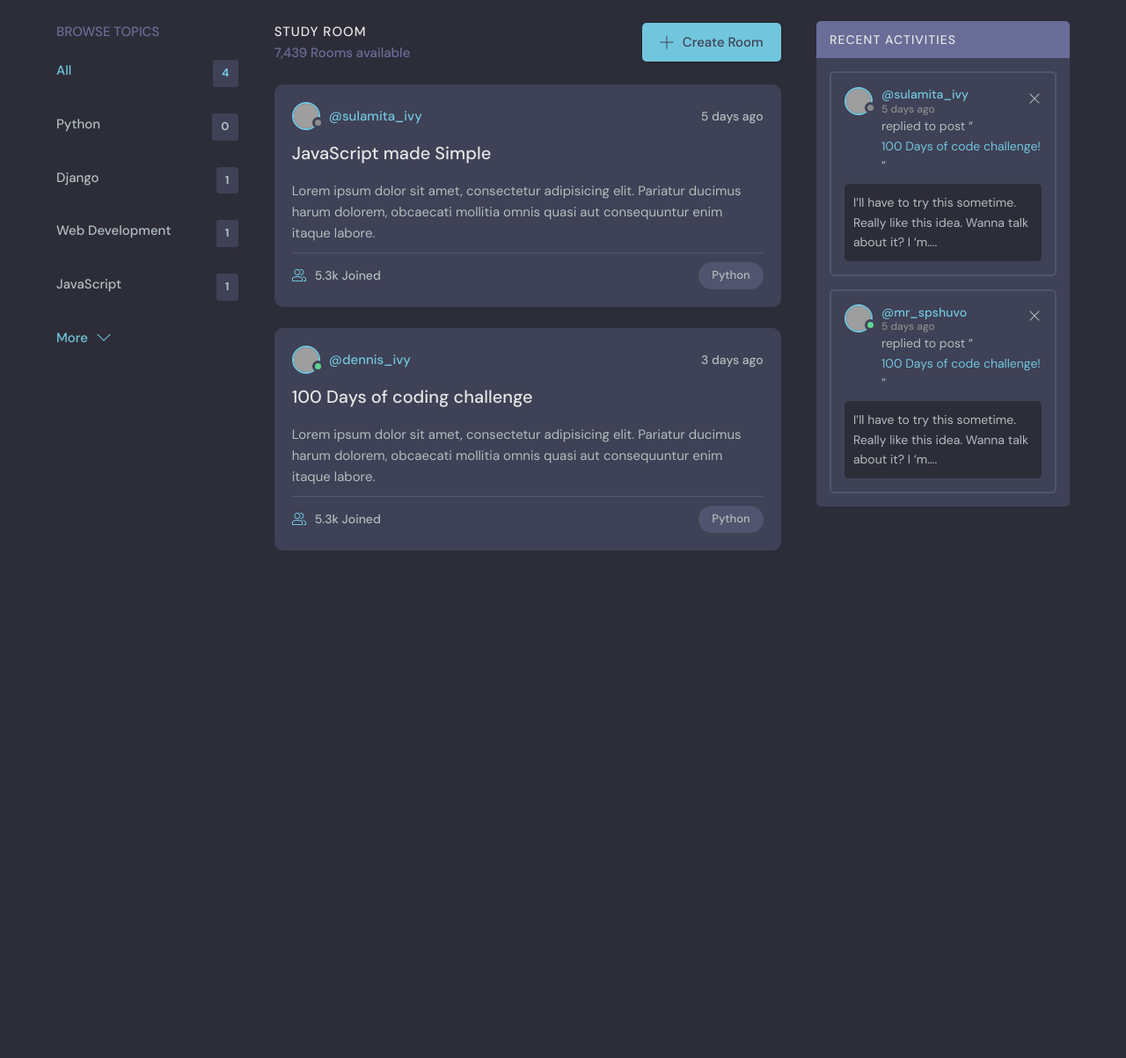
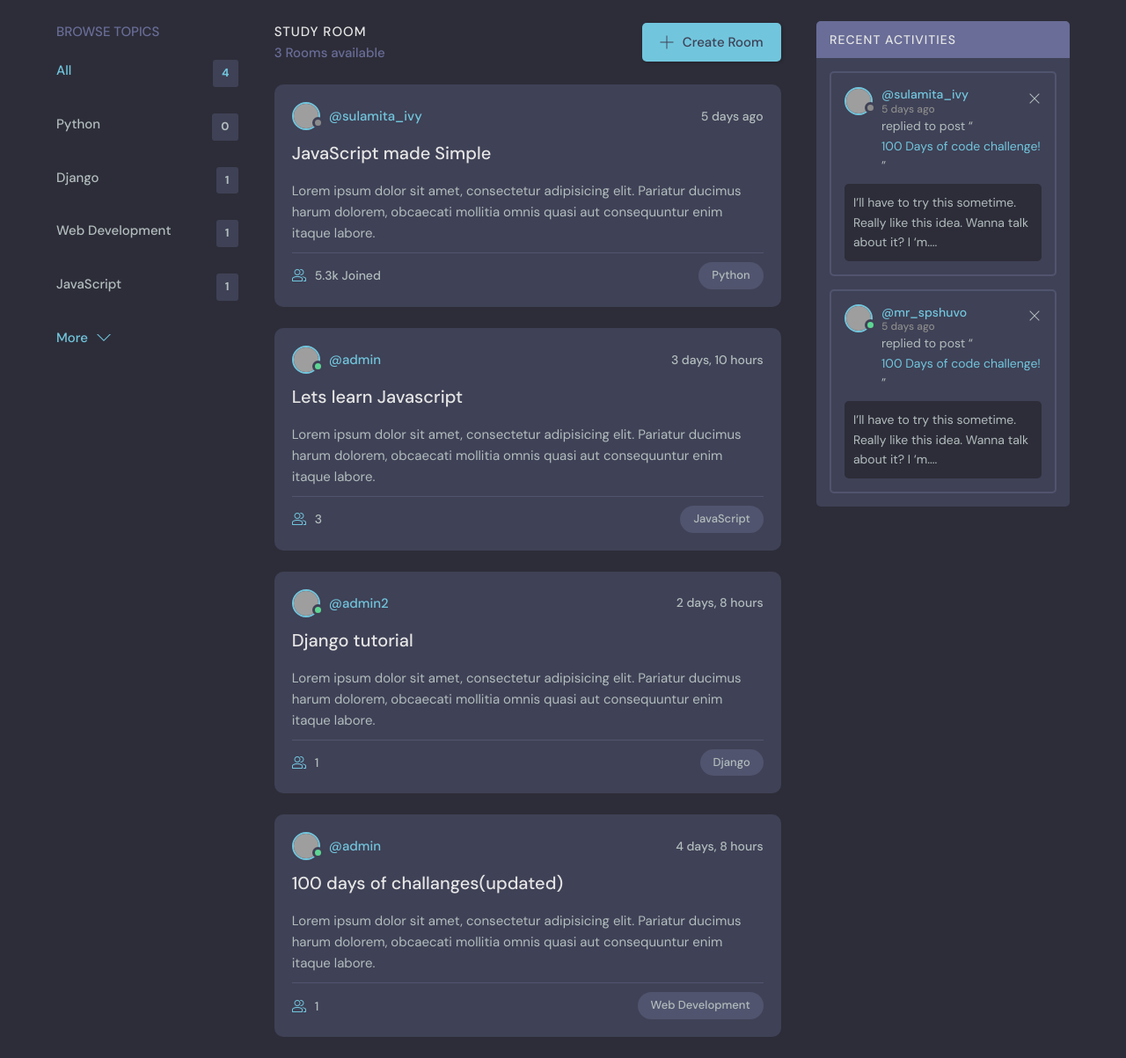
Before and after one commit to apl-mhd/discord-clone-django, a Django app: page / in a window 1280 px wide. Shown: the part 76-1279 px from the top of the page at 88% size. Before the commit the page ends 702 px from the top, so only its background shows below. Run offline with Django 3.2, Linux system fonts and the light colour scheme; data comes from the database, SQL or seed files in the repository; grey boxes are pictures that could not be loaded.

Commit message:
homepage design updated

```diff
--- a/base/templates/base/feed_component.html
+++ b/base/templates/base/feed_component.html
@@ -1,15 +1,44 @@
-<div>
-    {% for room in rooms %}
-      <div>
-          {% if request.user == room.host %}
-            <a href="{% url 'update-room' room.id %}">Edit</a>
-            <a href="{% url 'delete-room' room.id %}">Delete</a>
-          {% endif %}
+{% for room in rooms %}
+<div class="roomListRoom">
+  <div class="roomListRoom__header">
+    <a href="{% url 'user-profile' room.host.id }" class="roomListRoom__author">
+      <div class="avatar avatar--small active">
+        <img src="https://randomuser.me/api/portraits/men/11.jpg" />
+      </div>
+      <span>@{{ room.host.username }}</span>
+    </a>
+    <div class="roomListRoom__actions">
+      <span>{{ room.created|timesince }}</span>
+    </div>
+  </div>
+  <div class="roomListRoom__content">
+    <a href="{% url 'room' room.id %}">{{ room.name }}</a>
+    <p>
+      Lorem ipsum dolor sit amet, consectetur adipisicing elit. Pariatur ducimus harum dolorem, obcaecati
+      mollitia omnis quasi aut consequuntur enim itaque labore.
+    </p>
+  </div>
+  <div class="roomListRoom__meta">
+    <a class="roomListRoom__joined">
+      <svg version="1.1" xmlns="http://www.w3.org/2000/svg" width="32" height="32" viewBox="0 0 32 32">
+        <title>user-group</title>
+        <path
+          d="M30.539 20.766c-2.69-1.547-5.75-2.427-8.92-2.662 0.649 0.291 1.303 0.575 1.918 0.928 0.715 0.412 1.288 1.005 1.71 1.694 1.507 0.419 2.956 1.003 4.298 1.774 0.281 0.162 0.456 0.487 0.456 0.85v4.65h-4v2h5c0.553 0 1-0.447 1-1v-5.65c0-1.077-0.56-2.067-1.461-2.584z"
+        ></path>
+        <path
+          d="M22.539 20.766c-6.295-3.619-14.783-3.619-21.078 0-0.901 0.519-1.461 1.508-1.461 2.584v5.65c0 0.553 0.447 1 1 1h22c0.553 0 1-0.447 1-1v-5.651c0-1.075-0.56-2.064-1.461-2.583zM22 28h-20v-4.65c0-0.362 0.175-0.688 0.457-0.85 5.691-3.271 13.394-3.271 19.086 0 0.282 0.162 0.457 0.487 0.457 0.849v4.651z"
+        ></path>
+        <path
+          d="M19.502 4.047c0.166-0.017 0.33-0.047 0.498-0.047 2.757 0 5 2.243 5 5s-2.243 5-5 5c-0.168 0-0.332-0.030-0.498-0.047-0.424 0.641-0.944 1.204-1.513 1.716 0.651 0.201 1.323 0.331 2.011 0.331 3.859 0 7-3.141 7-7s-3.141-7-7-7c-0.688 0-1.36 0.131-2.011 0.331 0.57 0.512 1.089 1.075 1.513 1.716z"
+        ></path>
+        <path
+          d="M12 16c3.859 0 7-3.141 7-7s-3.141-7-7-7c-3.859 0-7 3.141-7 7s3.141 7 7 7zM12 4c2.757 0 5 2.243 5 5s-2.243 5-5 5-5-2.243-5-5c0-2.757 2.243-5 5-5z"
+        ></path>
+      </svg>
+      {{room.perticipants.all.count}}
+    </a>
+    <p class="roomListRoom__topic">{{room.topic.name}}</p>
+  </div>
+</div>
 
-          <a href="{% url 'user-profile' room.host.id %}">@{{room.host.username}}</a>
-          <h5> {{room.id}} -- <a href="{% url 'room' room.id %}">{{room.name}}</a></h5>
-          <span>{{room.topic.name}}</span>
-          <hr>
-      </div>
-    {% endfor %}
-  </div>
+{% endfor %}
--- a/base/templates/base/home.html
+++ b/base/templates/base/home.html
@@ -33,7 +33,7 @@
           <div class="roomList__header">
             <div>
               <h2>Study Room</h2>
-              <p>7,439 Rooms available</p>
+              <p>{{rooms.count}} Rooms available</p>
             </div>
             <a class="btn btn--main" href="create-room.html">
               <svg version="1.1" xmlns="http://www.w3.org/2000/svg" width="32" height="32" viewBox="0 0 32 32">
@@ -86,47 +86,8 @@
               <p class="roomListRoom__topic">Python</p>
             </div>
           </div>
-          <div class="roomListRoom">
-            <div class="roomListRoom__header">
-              <a href="profile.html" class="roomListRoom__author">
-                <div class="avatar avatar--small active">
-                  <img src="https://randomuser.me/api/portraits/men/11.jpg" />
-                </div>
-                <span>@dennis_ivy</span>
-              </a>
-              <div class="roomListRoom__actions">
-                <span>3 days ago</span>
-              </div>
-            </div>
-            <div class="roomListRoom__content">
-              <a href="room.html">100 Days of coding challenge</a>
-              <p>
-                Lorem ipsum dolor sit amet, consectetur adipisicing elit. Pariatur ducimus harum dolorem, obcaecati
-                mollitia omnis quasi aut consequuntur enim itaque labore.
-              </p>
-            </div>
-            <div class="roomListRoom__meta">
-              <a class="roomListRoom__joined">
-                <svg version="1.1" xmlns="http://www.w3.org/2000/svg" width="32" height="32" viewBox="0 0 32 32">
-                  <title>user-group</title>
-                  <path
-                    d="M30.539 20.766c-2.69-1.547-5.75-2.427-8.92-2.662 0.649 0.291 1.303 0.575 1.918 0.928 0.715 0.412 1.288 1.005 1.71 1.694 1.507 0.419 2.956 1.003 4.298 1.774 0.281 0.162 0.456 0.487 0.456 0.85v4.65h-4v2h5c0.553 0 1-0.447 1-1v-5.65c0-1.077-0.56-2.067-1.461-2.584z"
-                  ></path>
-                  <path
-                    d="M22.539 20.766c-6.295-3.619-14.783-3.619-21.078 0-0.901 0.519-1.461 1.508-1.461 2.584v5.65c0 0.553 0.447 1 1 1h22c0.553 0 1-0.447 1-1v-5.651c0-1.075-0.56-2.064-1.461-2.583zM22 28h-20v-4.65c0-0.362 0.175-0.688 0.457-0.85 5.691-3.271 13.394-3.271 19.086 0 0.282 0.162 0.457 0.487 0.457 0.849v4.651z"
-                  ></path>
-                  <path
-                    d="M19.502 4.047c0.166-0.017 0.33-0.047 0.498-0.047 2.757 0 5 2.243 5 5s-2.243 5-5 5c-0.168 0-0.332-0.030-0.498-0.047-0.424 0.641-0.944 1.204-1.513 1.716 0.651 0.201 1.323 0.331 2.011 0.331 3.859 0 7-3.141 7-7s-3.141-7-7-7c-0.688 0-1.36 0.131-2.011 0.331 0.57 0.512 1.089 1.075 1.513 1.716z"
-                  ></path>
-                  <path
-                    d="M12 16c3.859 0 7-3.141 7-7s-3.141-7-7-7c-3.859 0-7 3.141-7 7s3.141 7 7 7zM12 4c2.757 0 5 2.243 5 5s-2.243 5-5 5-5-2.243-5-5c0-2.757 2.243-5 5-5z"
-                  ></path>
-                </svg>
-                5.3k Joined
-              </a>
-              <p class="roomListRoom__topic">Python</p>
-            </div>
-          </div>
+
+          {% include "base/feed_component.html" %}
         </div>
         <!-- Room List End -->
 
```
